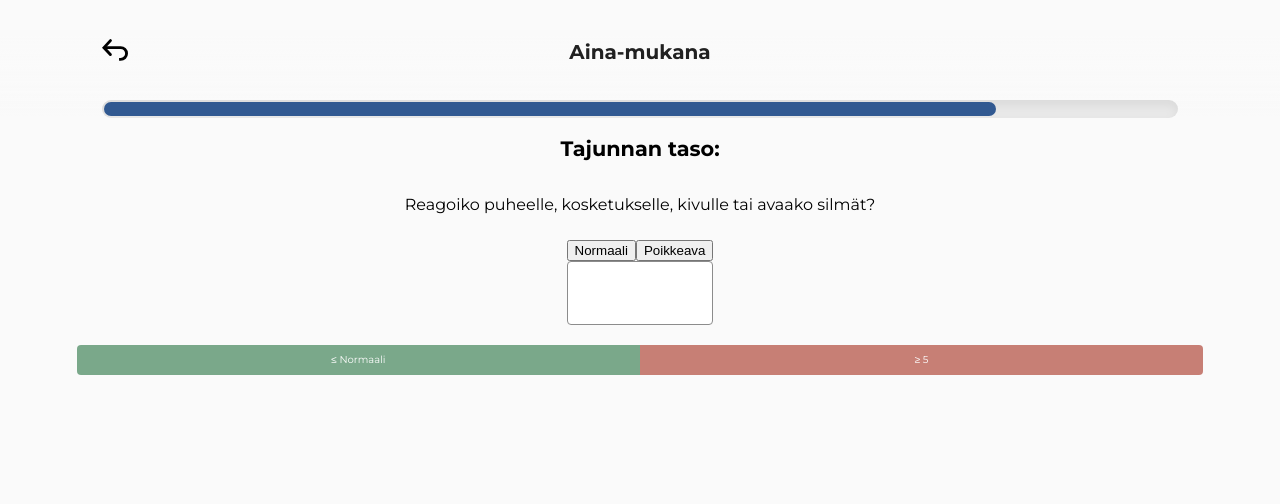
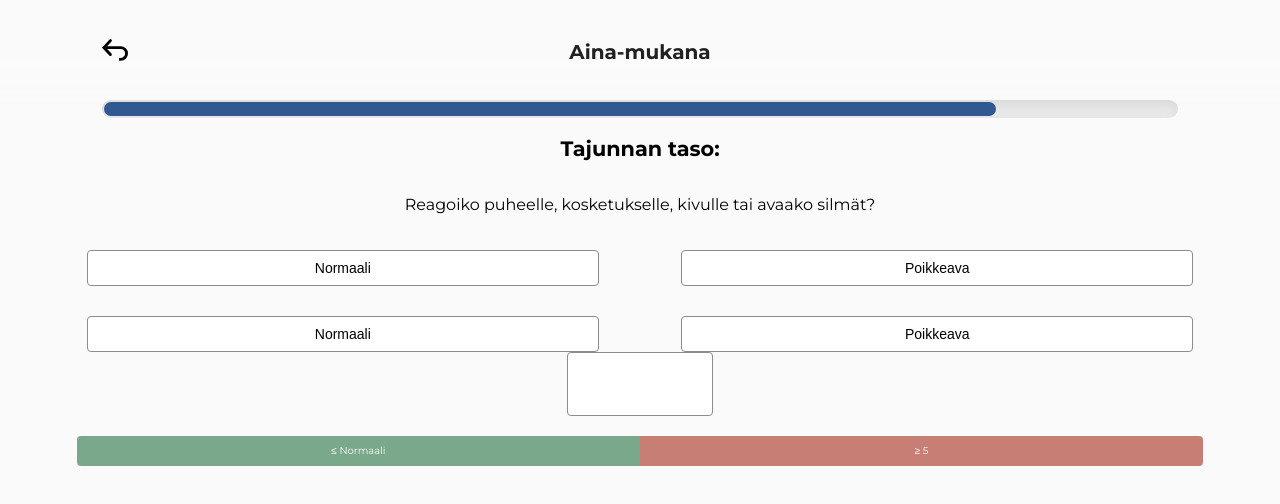
Before and after one commit to digitalents-helsinki/Sote-App, a React (Create React App) app: page /tajunnantaso in a window 1280 px wide. Shown: the top 504 px of the page. Built offline with nearby package versions, Linux system fonts and the light colour scheme.

Commit message:
Made button active again for testing

```diff
--- a/src/Components/Tajunnantaso.js
+++ b/src/Components/Tajunnantaso.js
@@ -65,6 +65,7 @@ function TajunnantasoComponent(props) {
 
   return (
     <div className="news-container-tajunnantaso">
+      <div className="DoubleButton">
         <form>
           <input
             type="button"
@@ -84,6 +85,7 @@ function TajunnantasoComponent(props) {
             // value={values[1]}
           ></input>
         </form>
+      </div>
       <input
         className="news-input-tajunnantaso"
         type="number"
--- a/src/Pages/TajunnantasoPage.js
+++ b/src/Pages/TajunnantasoPage.js
@@ -1,7 +1,7 @@
 import React from "react";
 import Page from "../Components/Page";
 // import DoubleButton from "../Components/DoubleButton";
-// import Button from "../Components/Button";
+import Button from "../Components/Button";
 // import TajunnantasoComponent from "../Components/Tajunnantaso";
 import Tajunnantaso from "../Components/Tajunnantaso";
 
@@ -17,13 +17,13 @@ function TajunnantasoPage({ personData, setPersonData }) {
         setPersonData={setPersonData}
         name={"Tajunnan taso"}
       /> */}
-      {/* <Button
+      <Button
         values={["Normaali", "Poikkeava"]}
         personData={personData}
         setPersonData={setPersonData}
         name={"Tajunnan taso"}
-        Tajunnantaso={TajunnantasoComponent}
-      /> */}
+        // Tajunnantaso={TajunnantasoComponent}
+      />
       <Tajunnantaso
         cells={["Normaali", 5]}
         name={"Tajunnan taso"}
```
Lines whose indentation alone changed are shown as unchanged.
